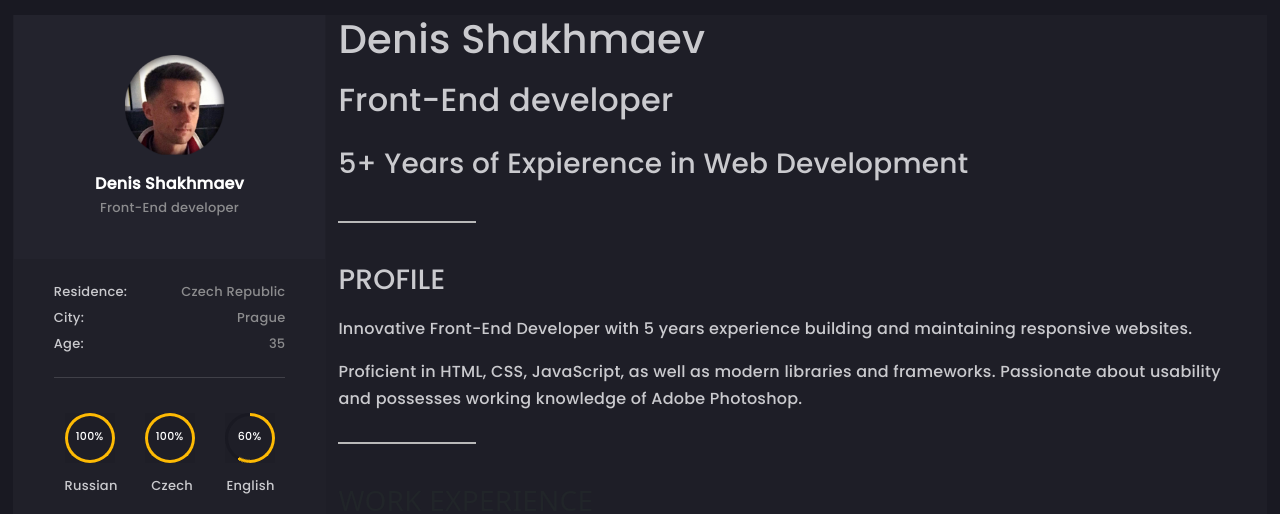
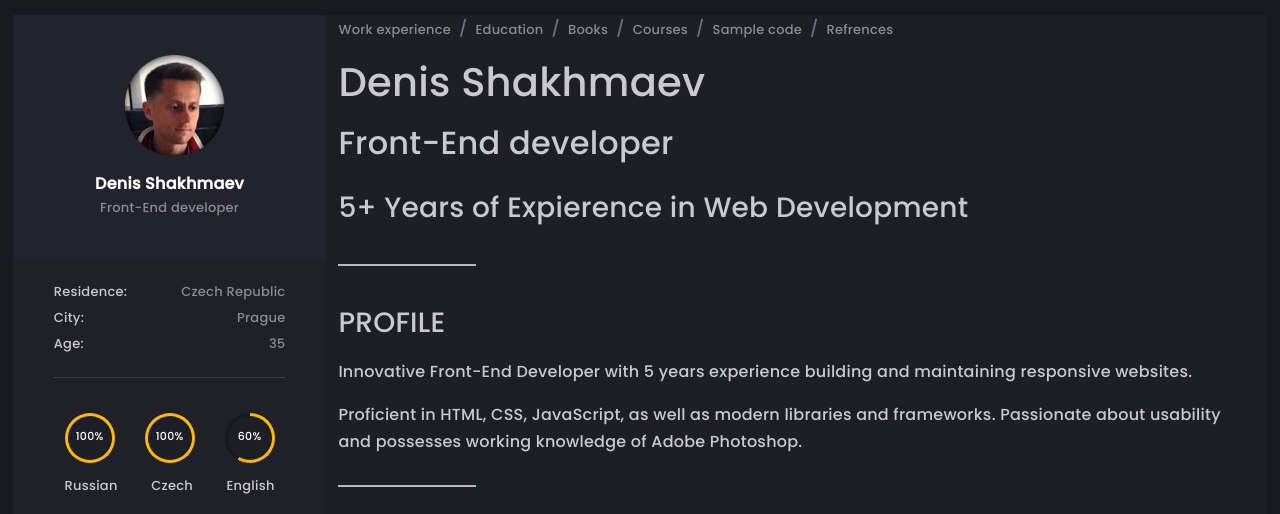
Before and after one commit to sacden/rsschool-cv, a plain HTML site: page index.html in a window 1280 px wide. Shown: the top 514 px of the page. Drawn offline with nearby package versions, Linux system fonts and the light colour scheme.

Commit message:
feat: add navigation

```diff
--- a/css/style.css
+++ b/css/style.css
@@ -212,6 +212,10 @@ section {
 .own-links:hover {
   color: #f6c344 !important;
 }
+.own-nav {
+  font-size: 13px;
+  color: #8c8c8e !important;
+}
 .name {
 }
 .position {
@@ -303,7 +307,7 @@ section {
   margin: 15px;
   box-shadow: none;
   position: relative;
-  background-color: #1e1e27 !important;
+  background-color: #1f2029 !important;
 }
 
 .progress-round:after {
--- a/index.html
+++ b/index.html
@@ -173,6 +173,18 @@
       </div>
 
       <aside class="right-column col-xs-12 col-sm-12 col-md-9 col-lg-9">
+        <section>
+          <nav aria-label="breadcrumb">
+            <ol class="breadcrumb">
+              <li class="breadcrumb-item"><a href="#experience" class='own-links own-nav'>Work experience</a></li>
+              <li class="breadcrumb-item"><a href="#education" class='own-links own-nav'>Education</a></li>
+              <li class="breadcrumb-item"><a href="#books" class='own-links own-nav'>Books</a></li>
+              <li class="breadcrumb-item"><a href="#courses" class='own-links own-nav'>Courses</a></li>
+              <li class="breadcrumb-item"><a href="#samples" class='own-links own-nav'>Sample code</a></li>
+              <li class="breadcrumb-item"><a href="#refrences" class='own-links own-nav'>Refrences</a></li>
+            </ol>
+          </nav>
+        </section>
         <section class="main-info">
           <h1>Denis Shakhmaev</h1>
           <h2>Front-End developer</h2>
```
